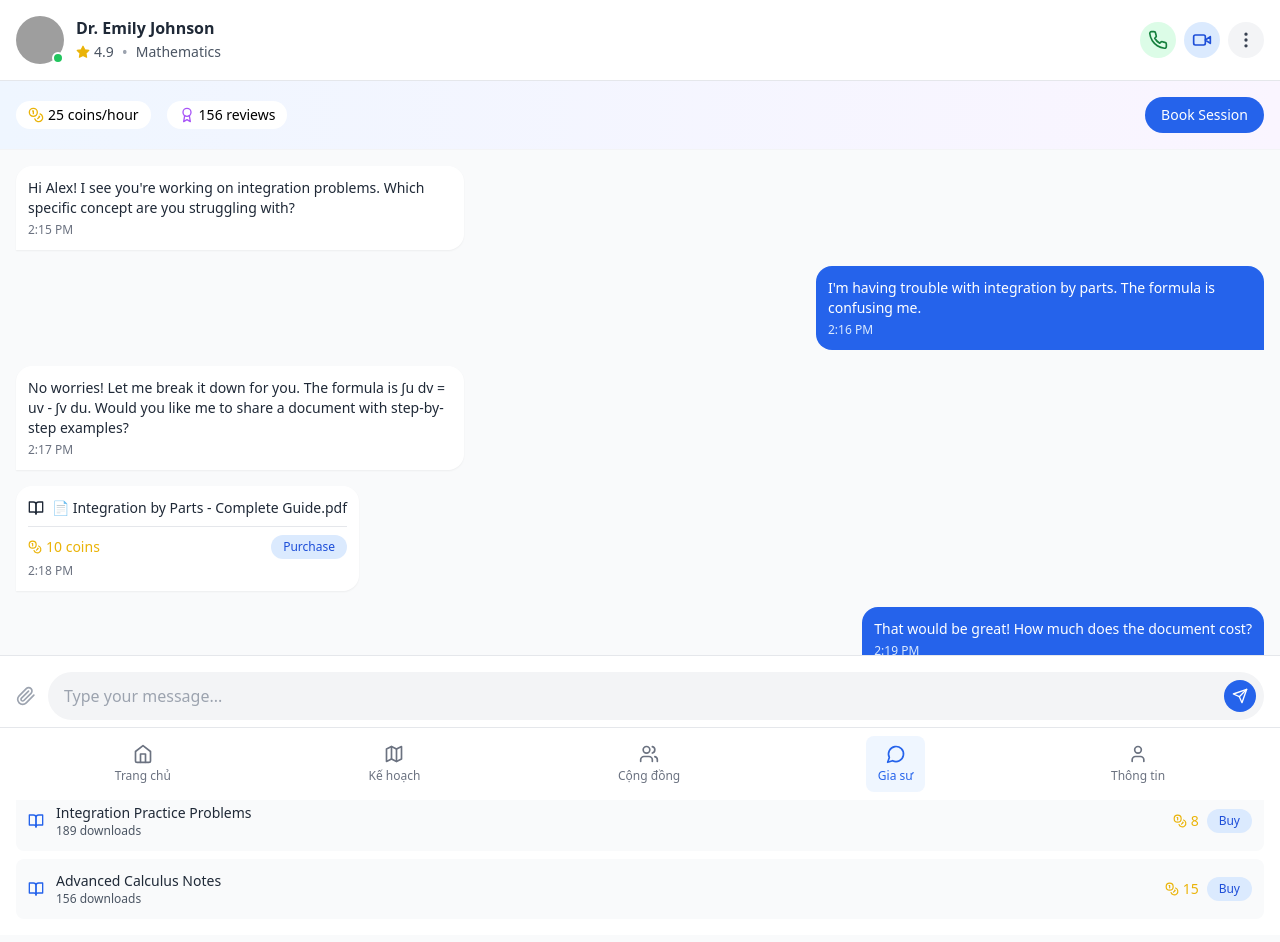
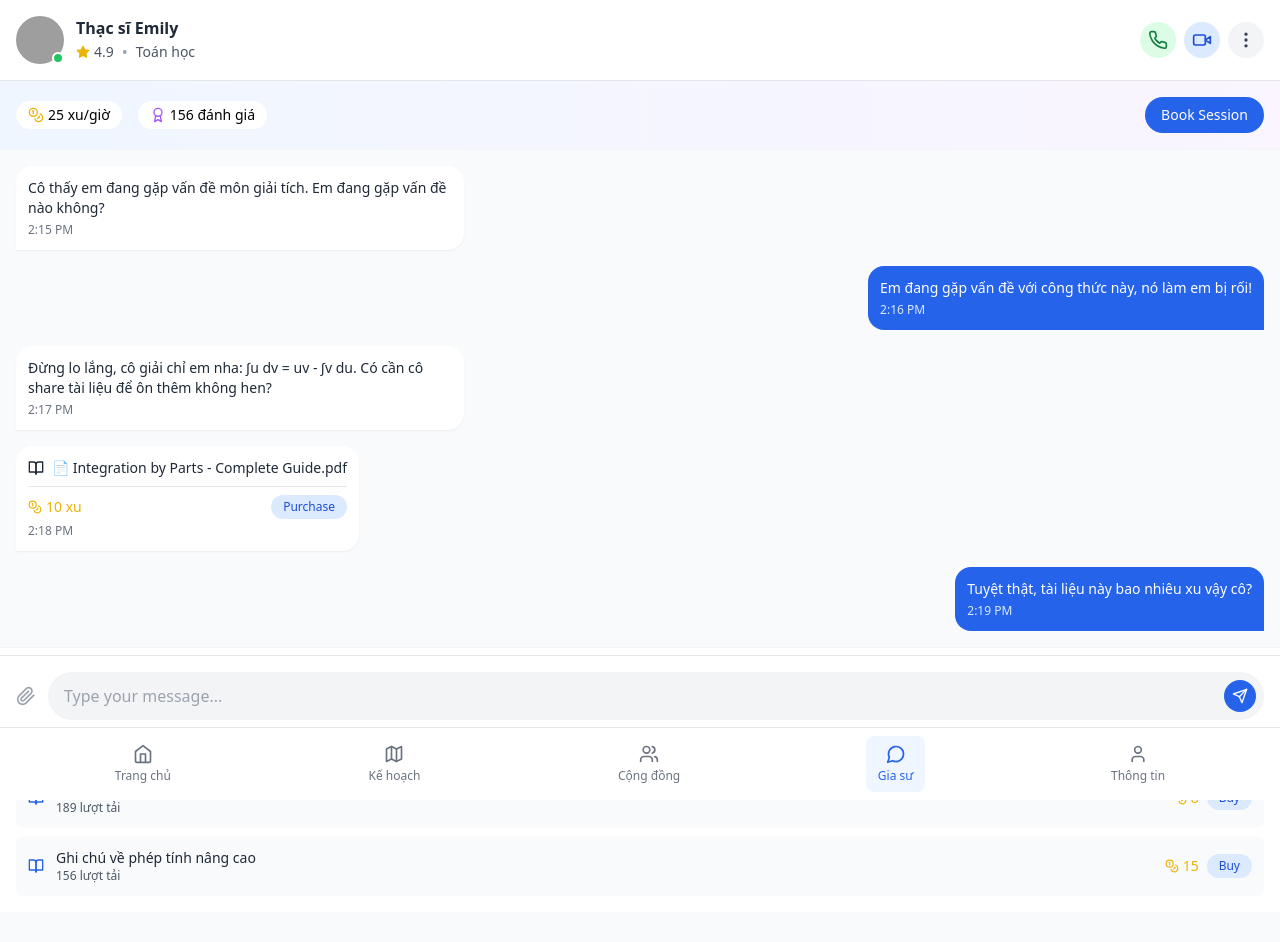
Before and after one commit to anhhuynhhoang1910/nhom6tiengviet, a React (Vite) app: page / in a window 1280 px wide. Both pictures are taken after a click on the button "Gia sư". Shown: the top 942 px of the page. Built offline with nearby package versions, Linux system fonts and the light colour scheme; grey boxes are pictures that could not be loaded.

Commit message:
Update TutorChatScreen.tsx

```diff
--- a/src/components/TutorChatScreen.tsx
+++ b/src/components/TutorChatScreen.tsx
@@ -5,12 +5,12 @@ export const TutorChatScreen: React.FC = () => {
   const [message, setMessage] = useState('');
 
   const tutor = {
-    name: 'Dr. Emily Johnson',
-    subject: 'Mathematics',
+    name: 'Thạc sĩ Emily',
+    subject: 'Toán học',
     rating: 4.9,
     reviews: 156,
     hourlyRate: 25,
-    specialties: ['Calculus', 'Linear Algebra', 'Statistics'],
+    specialties: ['Giải tích', 'Đại số tuyến tính', 'Thống kê'],
     avatar: 'https://images.pexels.com/photos/415829/pexels-photo-415829.jpeg?auto=compress&cs=tinysrgb&w=400',
     isOnline: true,
   };
@@ -19,21 +19,21 @@ export const TutorChatScreen: React.FC = () => {
     {
       id: 1,
       sender: 'tutor',
-      content: 'Hi Alex! I see you\'re working on integration problems. Which specific concept are you struggling with?',
+      content: 'Cô thấy em đang gặp vấn đề môn giải tích. Em đang gặp vấn đề nào không?',
       time: '2:15 PM',
       type: 'text',
     },
     {
       id: 2,
       sender: 'user',
-      content: 'I\'m having trouble with integration by parts. The formula is confusing me.',
+      content: 'Em đang gặp vấn đề với công thức này, nó làm em bị rối!',
       time: '2:16 PM',
       type: 'text',
     },
     {
       id: 3,
       sender: 'tutor',
-      content: 'No worries! Let me break it down for you. The formula is ∫u dv = uv - ∫v du. Would you like me to share a document with step-by-step examples?',
+      content: 'Đừng lo lắng, cô giải chỉ em nha: ∫u dv = uv - ∫v du. Có cần cô share tài liệu để ôn thêm không hen?',
       time: '2:17 PM',
       type: 'text',
     },
@@ -48,16 +48,16 @@ export const TutorChatScreen: React.FC = () => {
     {
       id: 5,
       sender: 'user',
-      content: 'That would be great! How much does the document cost?',
+      content: 'Tuyệt thật, tài liệu này bao nhiêu xu vậy cô?',
       time: '2:19 PM',
       type: 'text',
     },
   ];
 
   const availableDocuments = [
-    { name: 'Calculus Cheat Sheet', price: 5, downloads: 234 },
-    { name: 'Integration Practice Problems', price: 8, downloads: 189 },
-    { name: 'Advanced Calculus Notes', price: 15, downloads: 156 },
+    { name: 'Bảng tính toán', price: 5, downloads: 234 },
+    { name: 'Bài tập thực hành tích hợp', price: 8, downloads: 189 },
+    { name: 'Ghi chú về phép tính nâng cao', price: 15, downloads: 156 },
   ];
 
   return (
@@ -109,11 +109,11 @@ export const TutorChatScreen: React.FC = () => {
           <div className="flex items-center space-x-4">
             <div className="flex items-center bg-white rounded-full px-3 py-1">
               <Coins size={16} className="text-yellow-500 mr-1" />
-              <span className="text-sm font-medium">{tutor.hourlyRate} coins/hour</span>
+              <span className="text-sm font-medium">{tutor.hourlyRate} xu/giờ</span>
             </div>
             <div className="flex items-center bg-white rounded-full px-3 py-1">
               <Award size={16} className="text-purple-500 mr-1" />
-              <span className="text-sm font-medium">{tutor.reviews} reviews</span>
+              <span className="text-sm font-medium">{tutor.reviews} đánh giá</span>
             </div>
           </div>
           <button className="bg-blue-600 text-white px-4 py-2 rounded-full text-sm font-medium hover:bg-blue-700 transition-colors">
@@ -143,7 +143,7 @@ export const TutorChatScreen: React.FC = () => {
                   <div className="flex items-center justify-between pt-2 border-t border-gray-200">
                     <div className="flex items-center text-yellow-500">
                       <Coins size={14} className="mr-1" />
-                      <span className="text-sm font-medium">{msg.documentPrice} coins</span>
+                      <span className="text-sm font-medium">{msg.documentPrice} xu</span>
                     </div>
                     <button className="bg-blue-100 text-blue-700 text-xs px-3 py-1 rounded-full hover:bg-blue-200 transition-colors">
                       Purchase
@@ -165,7 +165,7 @@ export const TutorChatScreen: React.FC = () => {
 
       {/* Available Documents */}
       <div className="bg-white border-t border-gray-100 p-4">
-        <h4 className="font-medium text-gray-800 mb-3">Available Documents</h4>
+        <h4 className="font-medium text-gray-800 mb-3">Tài liệu sẵn có</h4>
         <div className="grid grid-cols-1 gap-2">
           {availableDocuments.map((doc, index) => (
             <div key={index} className="flex items-center justify-between bg-gray-50 rounded-lg p-3">
@@ -173,7 +173,7 @@ export const TutorChatScreen: React.FC = () => {
                 <BookOpen size={16} className="text-blue-600" />
                 <div>
                   <p className="text-sm font-medium text-gray-800">{doc.name}</p>
-                  <p className="text-xs text-gray-600">{doc.downloads} downloads</p>
+                  <p className="text-xs text-gray-600">{doc.downloads} lượt tải</p>
                 </div>
               </div>
               <div className="flex items-center space-x-2">
```
